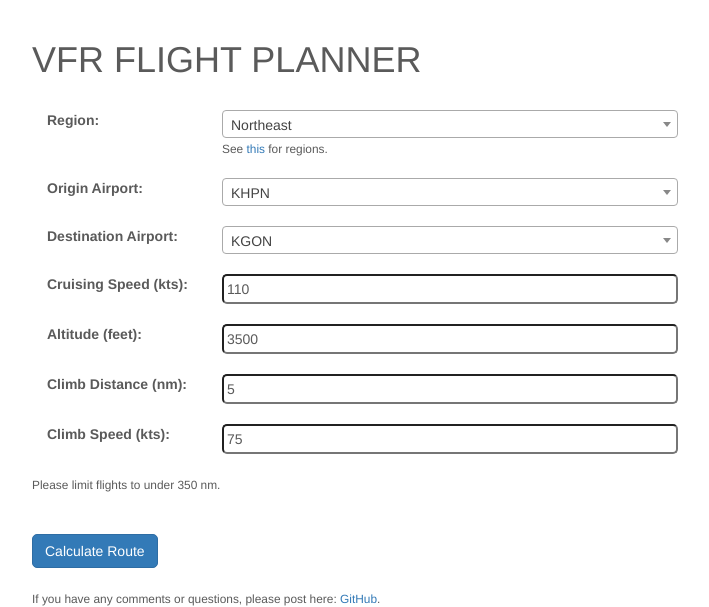
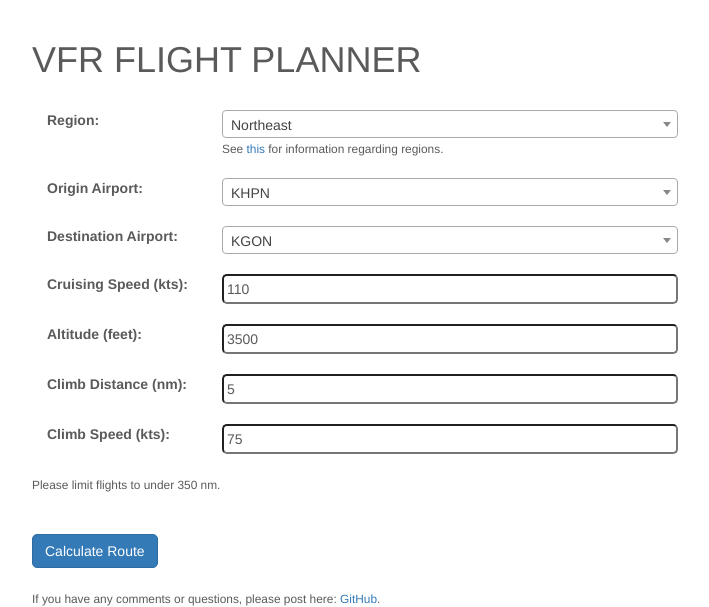
Before and after one commit to amilich/VFR-Flight-Planner, a Flask app: page / in a window 1280 px wide. Shown: the top 607 px of the page, without its empty margins (38-747 px from the left). Run offline with Flask 2, Linux system fonts and the light colour scheme; some libraries are stand-ins or nearby versions.

Commit message:
Rewording/link change

```diff
--- a/templates/index.html
+++ b/templates/index.html
@@ -109,7 +109,7 @@
                             <div class="">
                                 {{ form.region (style="width:40%; border-radius: 5px; padding:3px;", class="js-example-basic-single") }}
                             </div>
-                            <small> See <a href="http://www.transportation.gov/sites/dot.dev/files/pictures/OSDBU%20Regional%20Field%20Office%20Map%20-%20June%202012.jpg">this</a> for regions.</small>
+                            <small> See <a href="https://aviationweather.gov/products/nws/winds/">this</a> for information regarding regions.</small>
                             <br>
                             <br>
                             <label class="control-label col-sm-2" for="name">{{ form.orig.label }}</label>
```
